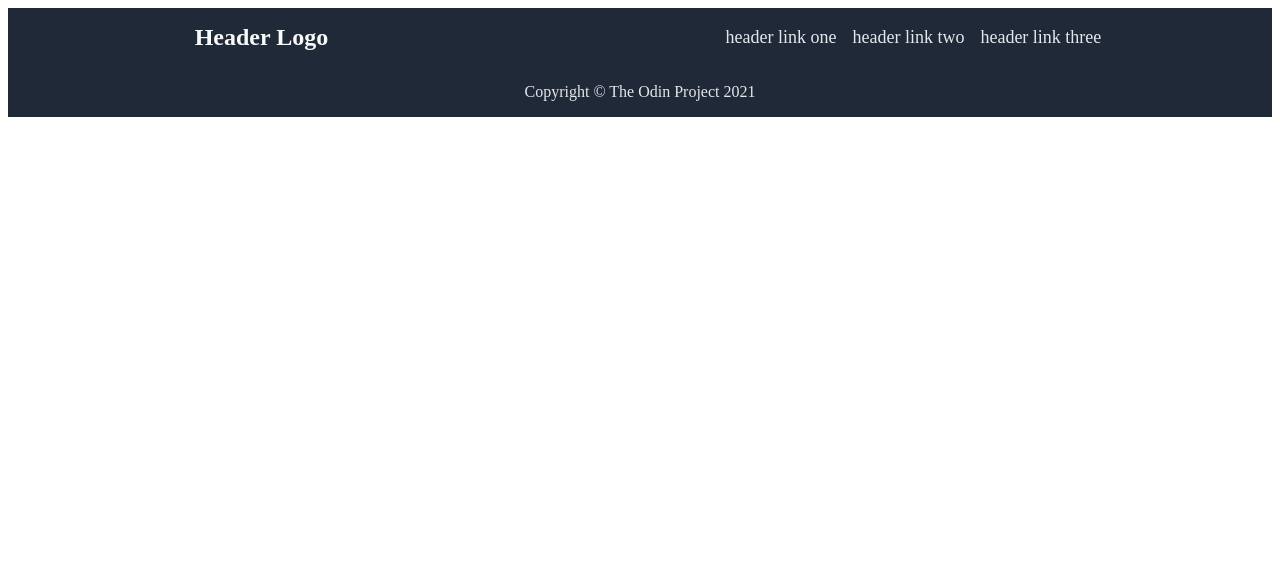
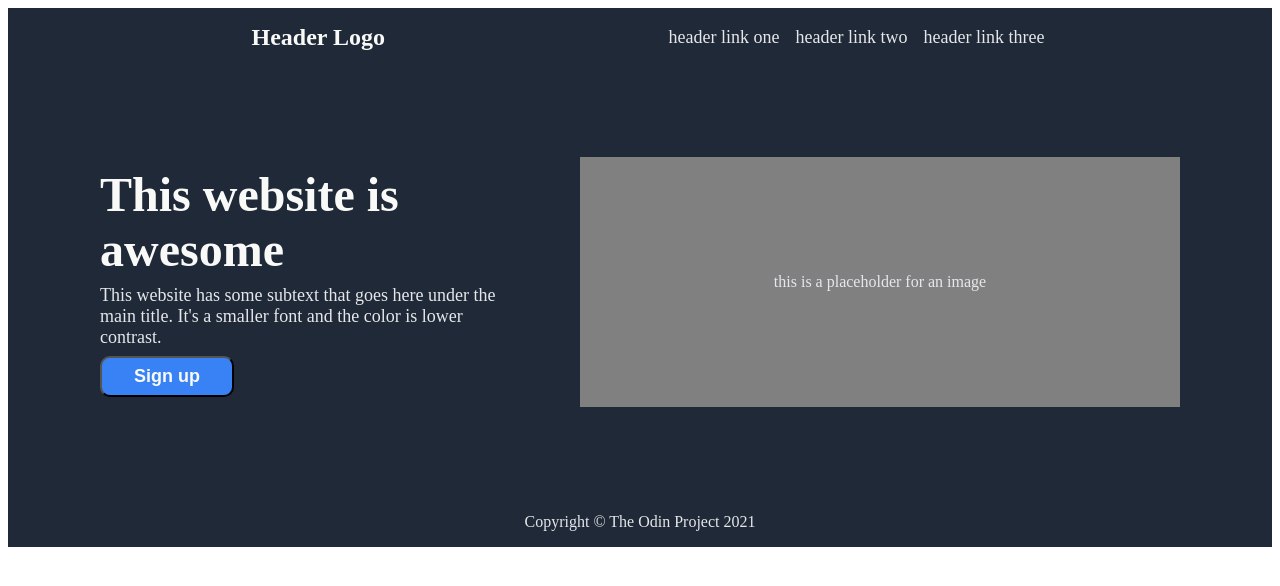
Before and after one commit to SpeakBoy/odin-landing-page, a plain HTML site: page index.html in a window 1280 px wide. Drawn offline with Linux system fonts and the light colour scheme.

Commit message:
Add hero to index.html and style.css

```diff
--- a/index.html
+++ b/index.html
@@ -18,6 +18,18 @@
             </div>
         </div>
 
+        <div class="hero">
+            <div class="hero_container">
+                <div class="hero_text">This website is awesome</div>
+                <div class="hero_secondary">
+                    This website has some subtext that goes here under the main
+                    title. It's a smaller font and the color is lower contrast.
+                </div>
+                <button>Sign up</button>
+            </div>
+            <div class="hero_img">this is a placeholder for an image</div>
+        </div>
+
         <div class="footer">Copyright &copy; The Odin Project 2021</div>
     </body>
 </html>
--- a/style.css
+++ b/style.css
@@ -1,6 +1,14 @@
 .header {
     display: flex;
-    justify-content: space-around;
+    justify-content: space-evenly;
+}
+
+.hero {
+    display: flex;
+    justify-content: center;
+    align-items: center;
+    padding: 90px;
+    gap: 80px;
 }
 
 .footer {
@@ -12,6 +20,7 @@
 }
 
 .header,
+.hero,
 .footer {
     background-color: #1f2937;
 }
@@ -40,6 +49,44 @@ ul {
 
 a {
     text-decoration: none;
+}
+
+.hero_text {
+    font-size: 48px;
+    font-weight: bolder;
+    color: #f9faf8;
+}
+
+.hero_secondary,
+a {
     font-size: 18px;
     color: #e5e7eb;
 }
+
+.hero_text,
+.hero_secondary {
+    width: 400px;
+}
+
+.hero_secondary {
+    margin: 8px 0;
+}
+
+.hero_img {
+    display: flex;
+    background-color: gray;
+    color: #e5e7eb;
+    width: 600px;
+    height: 250px;
+    justify-content: center;
+    align-items: center;
+}
+
+button {
+    background-color: #3882f6;
+    color: #f9faf8;
+    font-size: 18px;
+    font-weight: bold;
+    border-radius: 10px;
+    padding: 8px 32px;
+}
```
